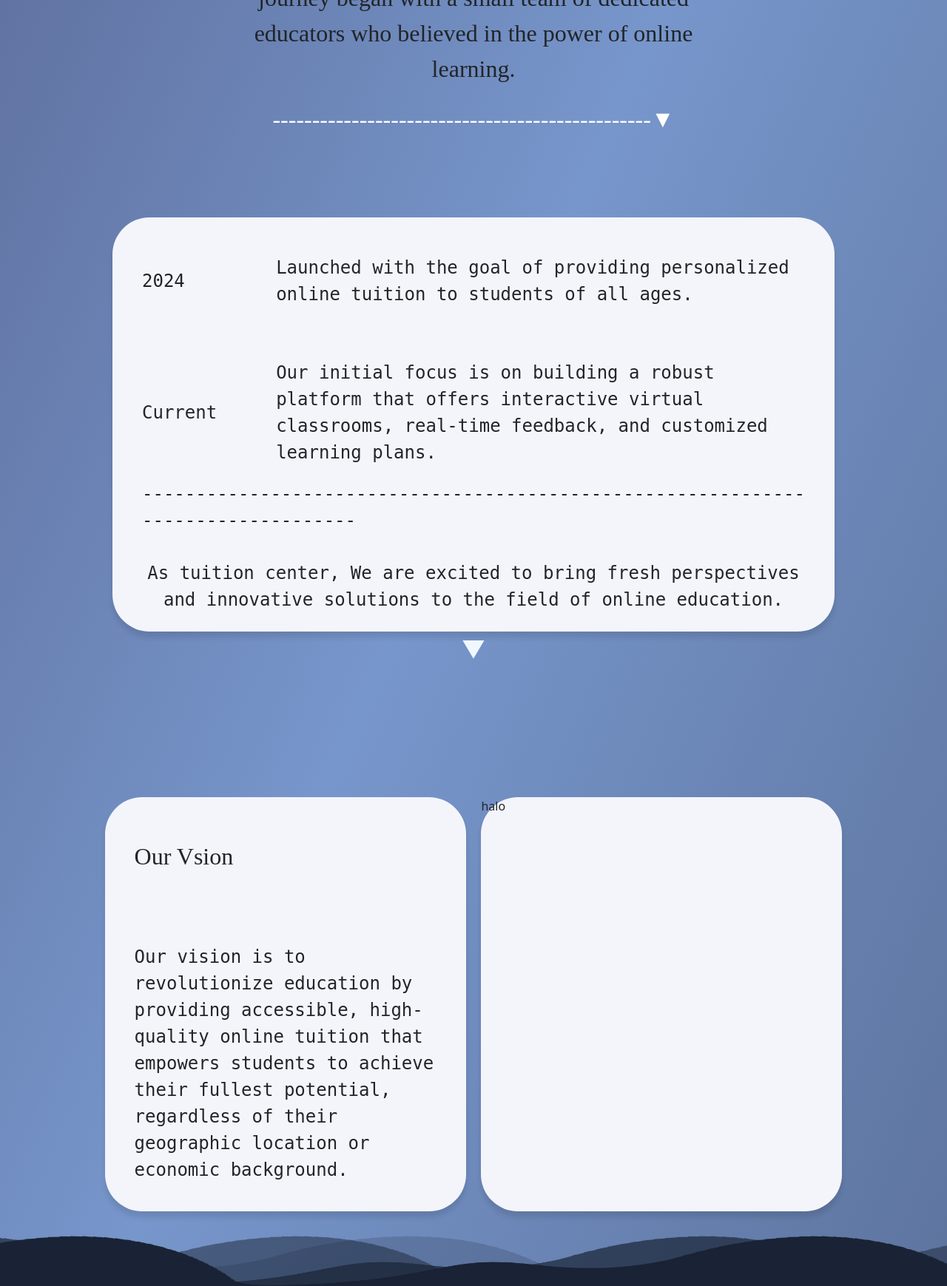
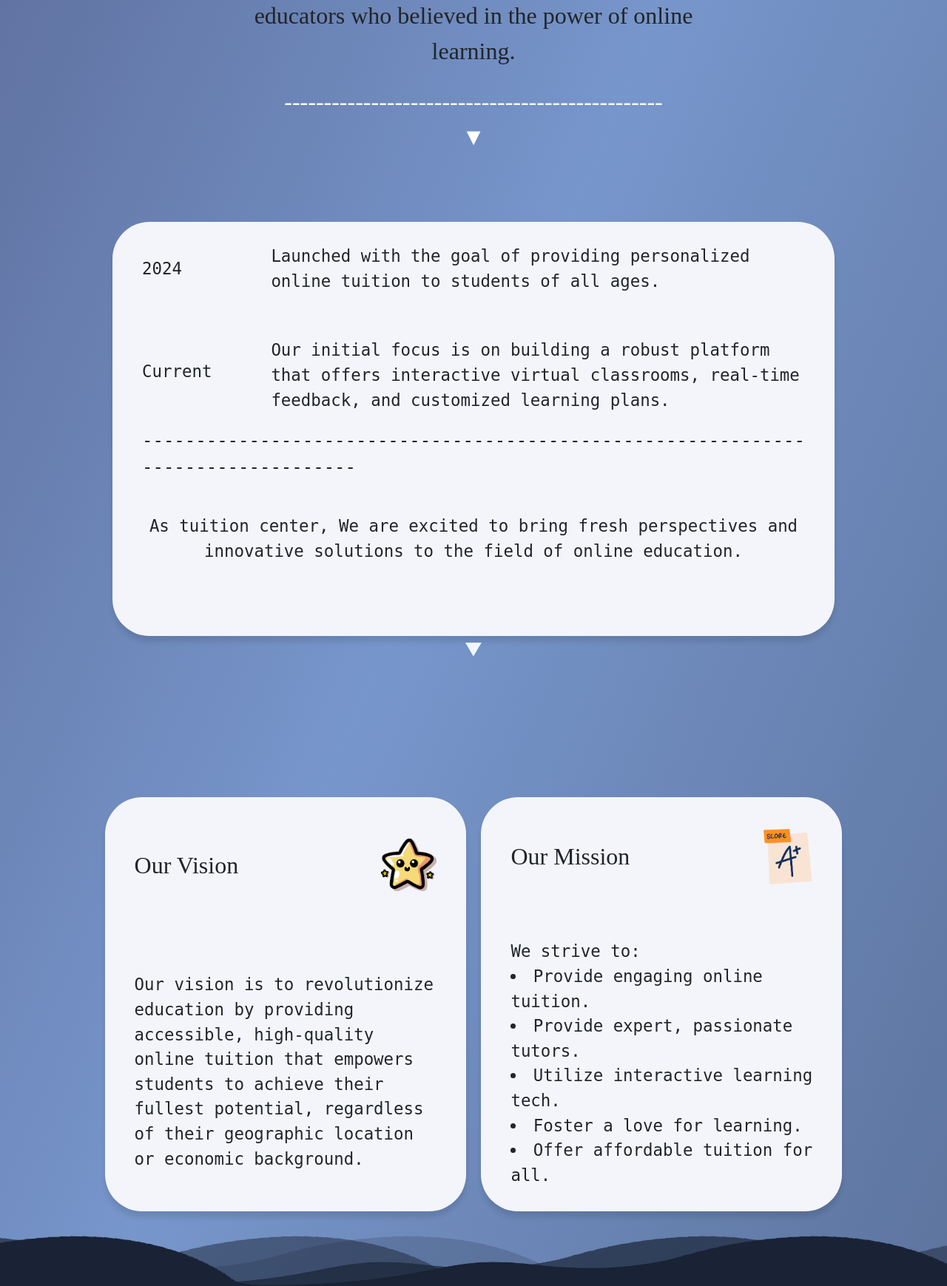
Before and after one commit to MrQin877/WebPro-B2200838, a PHP site: page /AboutUs.html in a window 1280 px wide. Shown: the part 889-2628 px from the top of the page at 74% size. Run offline with PHP 8.4, Linux system fonts and the light colour scheme.

Commit message:
About us done

```diff
--- a/AboutUS.css
+++ b/AboutUS.css
@@ -1,10 +1,11 @@
 th, td {
-    padding-top: 50px;
-    padding-bottom: 20px;
+    padding-top: 30px;
+    padding-bottom: 30px;
     padding-left: 40px;
     padding-right: 40px;
     font-family: monospace;
 }
+
 
 section{
     height:100vh;
@@ -18,6 +19,26 @@ body, h1, h2, p, ul {
 body {
     font-family: Georgia, 'Times New Roman', Times, serif;
     background-image: linear-gradient(to bottom right, #576490, #7796CB, #5a7099);
+}
+.lesspd{
+    padding-top:0px;
+    padding-bottom: 0px;
+
+}
+.title-mg{
+    text-align: right;
+}
+.font{
+    font-size:140%;
+}
+.line-f{
+    font-size:150%;
+}
+.Jack-line-f {
+    font-family: "Jack Armstrong BB";
+    font-weight: 500;
+    margin-bottom: 20px;
+    font-size: 200%;
 }
 
 .Jack-large-word {
@@ -80,7 +101,28 @@ body {
     box-shadow: 0 8px 7px rgba(0, 0, 0, 0.1);
 }
 
-@media screen and (max-width: 600px) {
+.icon-logo{
+    height: auto;
+    width: 40%;
+
+}
+
+.scrollbox {
+    background-color:white;
+    width: 30%;
+    height: 80%;
+    border-radius: 10%;
+    overflow-y: hidden;
+    scrollbar-width:thin ;
+    display: flex;
+  }
+.lecturebox {
+
+}
+
+
+
+@media screen and (max-width: 760px) {
     .firsection {
         margin-top: 0%;
         background-image: url(Gt.png);
--- a/AboutUs.html
+++ b/AboutUs.html
@@ -15,46 +15,65 @@
         <div class="container" >
             <h1 class="Jack-large-word" style=";">About Us <br> Smart Study Sport</h1>
             <p class="Jack-normal-word" style=";">Founded in 2024, Smart Study Sport was born out of a desire to bridge the educational gap and make quality education accessible to all. Our journey began with a small team of dedicated educators who believed in the power of online learning.</p>
-            <p class="Jack-normal-word" style="font-size: 200%; color:white; ">------------------------------------------------&#9660</p>
+            <p class="Jack-line-f" style="color:white; ">------------------------------------------------<br>&#9660</p>
         </div>
     </section>
     <section class="align-center" style="margin-top: 17%; flex-direction: column;">
         <div class="white-block" style="flex-direction:column;">
             <table>
                 <tr>
-                    <td style="font-size:150%;">2024</td>
-                    <td style="font-size:150%;">Launched with the goal of providing personalized online tuition to students of all ages.</td>
+                    <td class="font" >2024</td>
+                    <td class="font" >Launched with the goal of providing personalized online tuition to students of all ages.</td>
                 </tr>
                 <tr>
-                    <td style="font-size:150%;">Current</td>
-                    <td style="font-size:150%; padding-bottom: 20px; ">Our initial focus is on building a robust platform that offers interactive virtual classrooms, real-time feedback, and customized learning plans.</td>
+                    <td class="font" >Current</td>
+                    <td class="font" style=" padding-bottom: 20px; ">Our initial focus is on building a robust platform that offers interactive virtual classrooms, real-time feedback, and customized learning plans.</td>
                 </tr>
                 <tr>
-                    <td style="font-size:150%; padding-top: 0px;" colspan="2">----------------------------------------------------------------------------------</td>
+                    <td class="line-f" style=" padding-top: 0px;" colspan="2">----------------------------------------------------------------------------------</td>
                 </tr>
                 <tr>
-                    <td style="font-size:150%; text-align: center; padding-top: 15px;" colspan="2">As tuition center, We are excited to bring fresh perspectives and innovative solutions to the field of online education.</td>
+                    <td class="font" style=" text-align: center; padding-top: 15px;" colspan="2">As tuition center, We are excited to bring fresh perspectives and innovative solutions to the field of online education.</td>
                 </tr>
             </table>
         </div>
-        <div style="font-size: 200%; color: aliceblue; margin-bottom: px;;">&#9660</div>
+        <div class="line-f" style="color: aliceblue; margin-bottom: px;;">&#9660</div>
     </section>
 
     <section class="align-center" style="flex-direction: row;">
         <div class="white-block-s">
-            <table>
+            <table >
                 <tr>
-                    <th class="Jack-normal-word" style="font-size: 200%;">Our Vsion</th>
-                    <th>&nbsp;</th>
+                    <th class="Jack-normal-word lesspd" style="white-space: nowrap;">Our Vision</th>
+                    <th class=" title-mg" >
+                        <img src="Aboutstar.png" alt="Star" class="icon-logo">
+                    </th>
                 </tr>
                 <tr>
-                    <td style="font-size: 150%" colspan="2" >Our vision is to revolutionize education by providing accessible, high-quality online tuition that empowers students to achieve their fullest potential, regardless of their geographic location or economic background.</td>
+                    <td class="font lesspd" colspan="2" >Our vision is to revolutionize education by providing accessible, high-quality online tuition that empowers students to achieve their fullest potential, regardless of their geographic location or economic background.</td>
                 </tr>
             </table>
         </div>
         &nbsp;&nbsp;&nbsp;&nbsp;&nbsp;
         <div class="white-block-s">
-            halo
+            <table>
+                <tr>
+                    <th class="Jack-normal-word lesspd" style="white-space: nowrap;">Our Mission</th>
+                    <th class="title-mg">
+                        <img src="AboutA.png" alt="Star" class="icon-logo title-mg">
+                    </th>
+                </tr>
+                <tr>
+                    <td class="font lesspd" colspan="2">
+                        We strive to:
+                        <li>Provide engaging online tuition.</li>
+                        <li>Provide expert, passionate tutors.</li>
+                        <li>Utilize interactive learning tech.</li>
+                        <li>Foster a love for learning.</li>
+                        <li>Offer affordable tuition for all.</li>
+                    </td>
+                </tr>
+            </table>
         </div>
     </section>
     <footers></footers>
--- a/header.html
+++ b/header.html
@@ -32,7 +32,7 @@
                 <li><a href="AboutUs.html" class="link">About Us</a></li>
             </div>
             <div>
-                <li><a href="ContactUs.html" class="link">Contact Us</a></li>
+                <li><a href="ContactUS.html" class="link">Contact Us</a></li>
             </div>
             <div class="nav-item accountOption">
                 <li>Program &#9660;
```
Also changed, not shown: other parts of AboutUS.css (+36 -3 lines), AboutA.png (added), Aboutstar.png (added).
